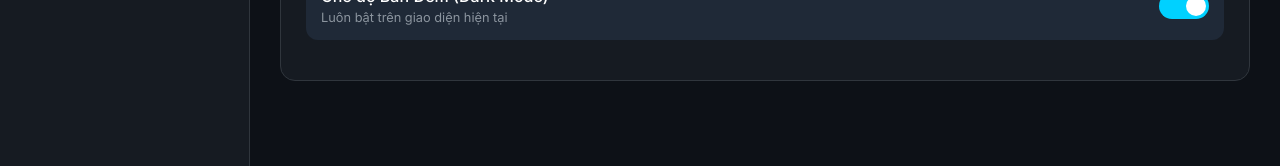
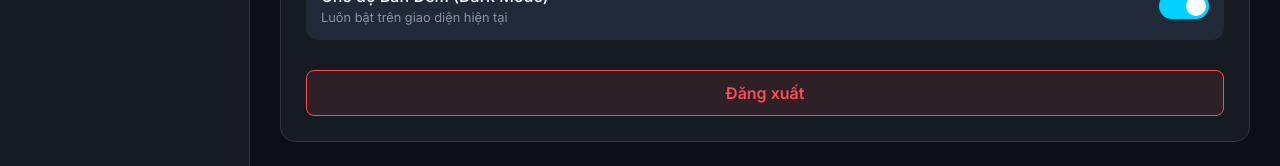
Before and after one commit to NgocTunk23/iot-dadn, a React app in the folder frontend/: page / in a window 1280 px wide. Both pictures are taken after a click on the link "Cài đặt". Shown: the part 282-448 px from the top of the page. Built offline with nearby package versions, Linux system fonts and the light colour scheme; no server answers; the HTML template or start-up script is replaced by a standard one.

Commit message:
feat: thêm nút đăng xuất

```diff
--- a/frontend/src/components/SettingsTab.jsx
+++ b/frontend/src/components/SettingsTab.jsx
@@ -16,6 +16,25 @@ export default function SettingsTab() {
           <span className="slider"></span>
         </label>
       </div>
+
+      <div style={{ marginTop: '30px' }}>
+        <button
+          style={{
+            width: '100%',
+            padding: '12px',
+            backgroundColor: 'rgba(255, 77, 79, 0.1)',
+            color: '#ff4d4f',
+            border: '1px solid #ff4d4f',
+            borderRadius: '8px',
+            fontSize: '16px',
+            fontWeight: '600',
+            cursor: 'pointer',
+            transition: 'all 0.3s ease'
+          }}
+        >
+          Đăng xuất
+        </button>
+      </div>
     </div>
   );
 }
```
